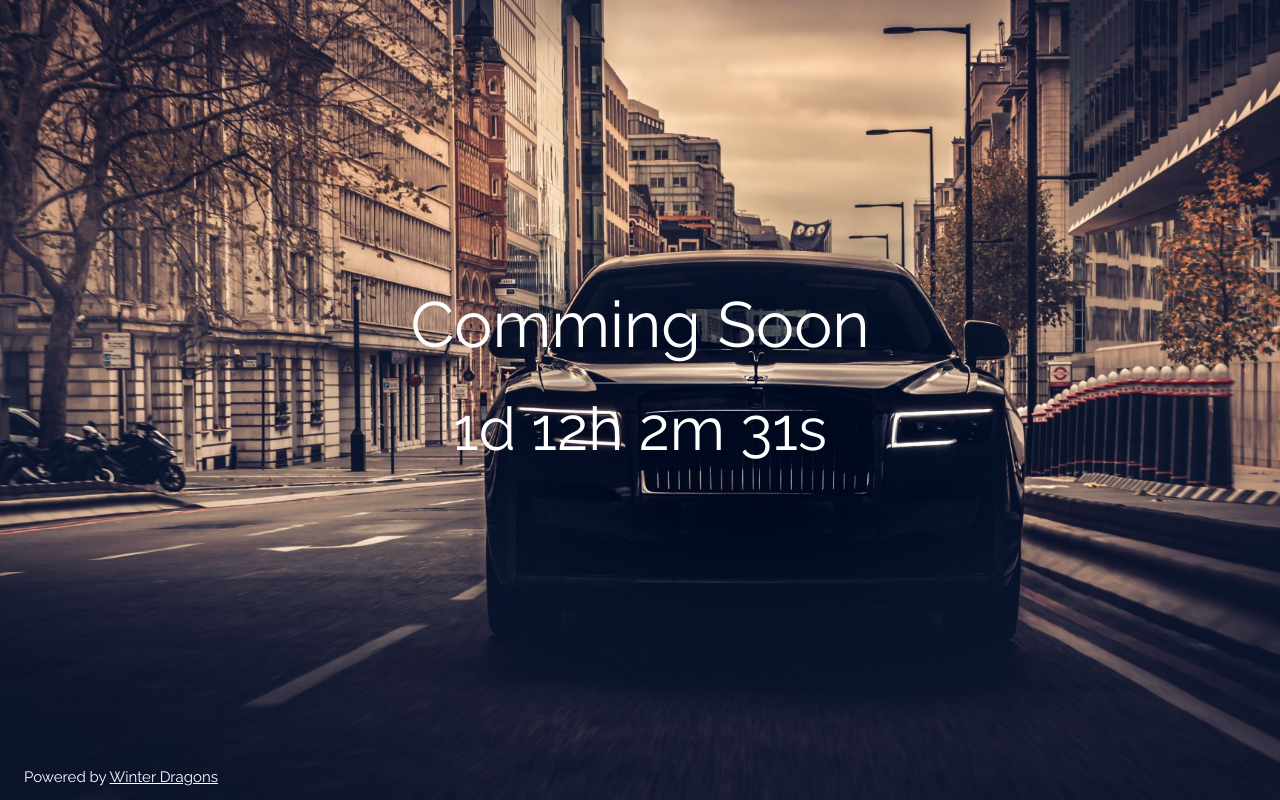
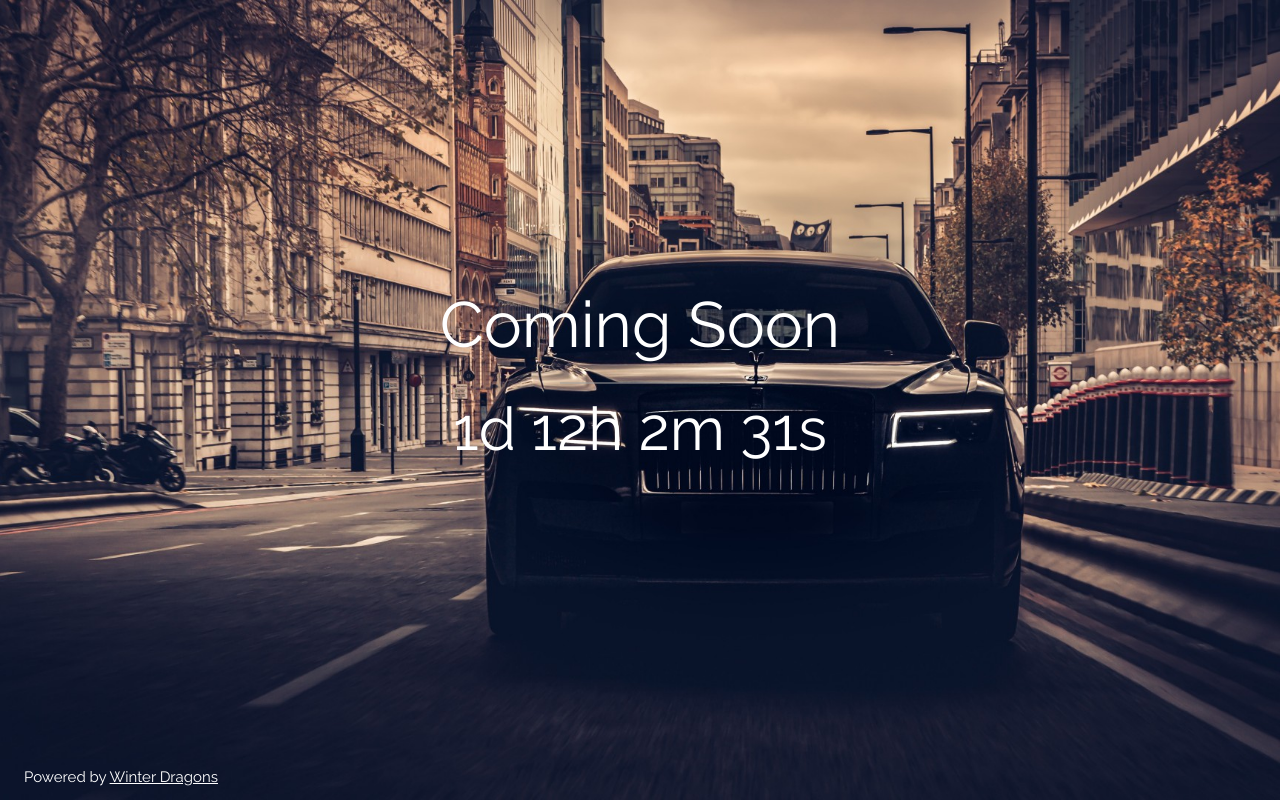
Before and after one commit to Amitaryal1130nepal/Amitaryal1130nepal.github.io, a plain HTML site: page index.html in a window 1280 px wide. Drawn offline with nearby package versions, Linux system fonts and the light colour scheme.

Commit message:
Update index.html
my post

```diff
--- a/index.html
+++ b/index.html
@@ -23,7 +23,7 @@ body, html {height: 100%}
 
   </div>
   <div class="w3-display-middle">
-    <h1 class="w3-jumbo w3-animate-top">Comming Soon</h1>
+    <h1 class="w3-jumbo w3-animate-top">Coming Soon</h1>
     <hr class="w3-border-grey" style="margin:auto;width:40%">
     <meta name="viewport" content="width=device-width, initial-scale=1">
 <style>
```
